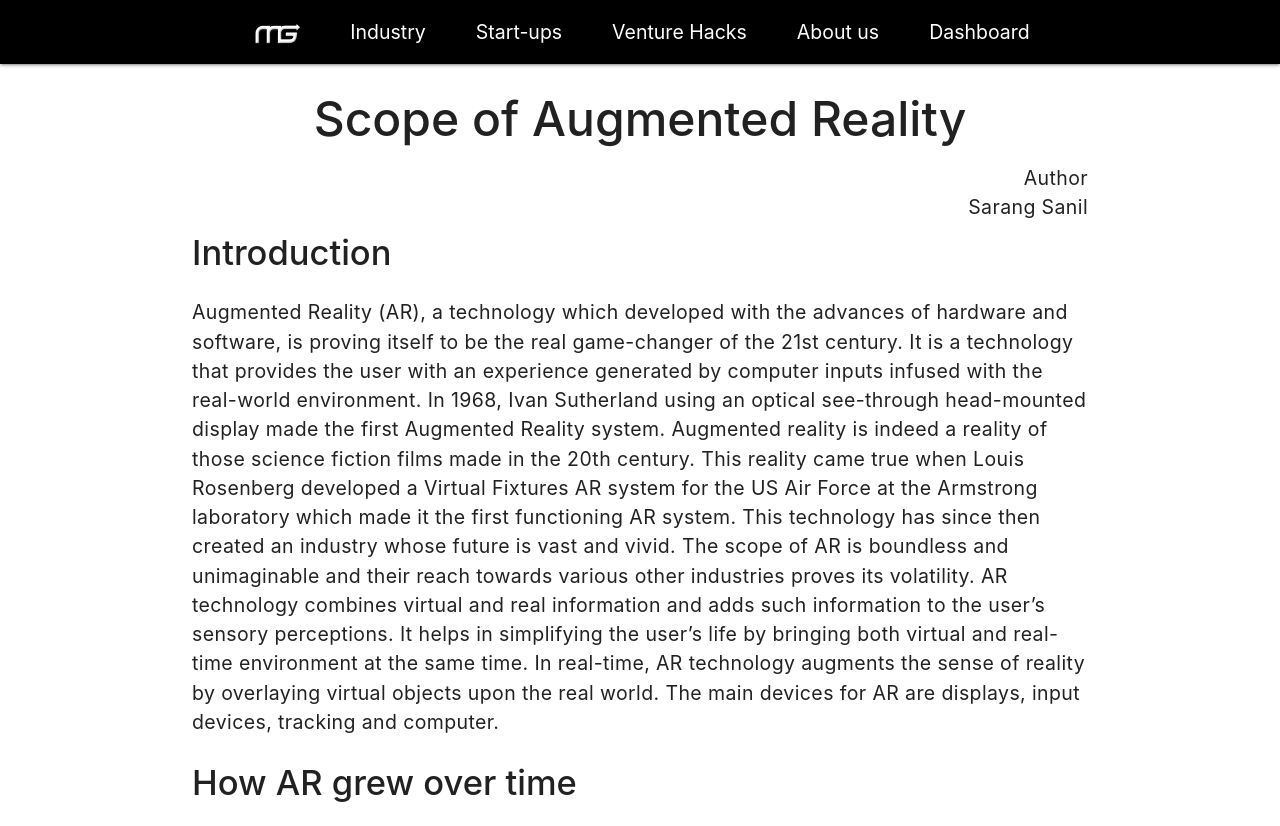
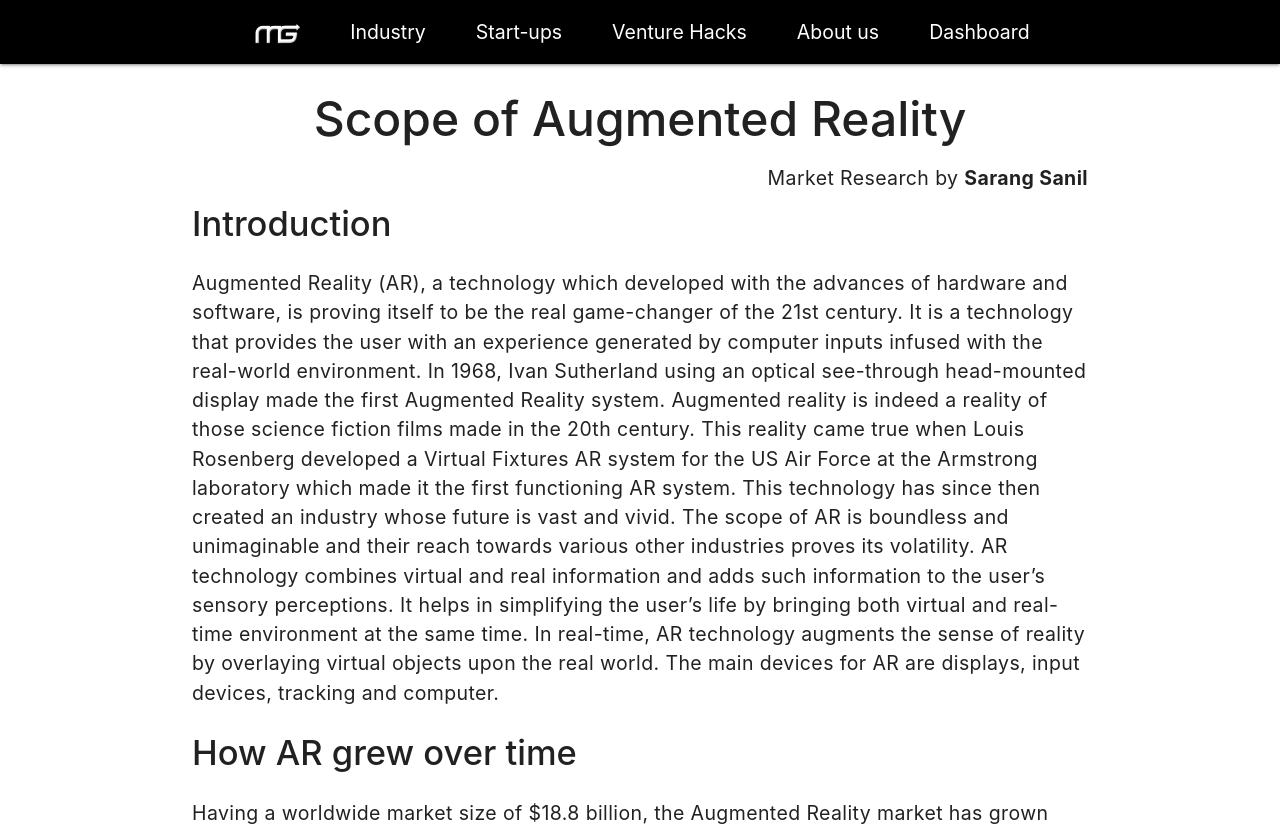
Before and after one commit to MarketGad/market-research-blog-frontend, a React (Create React App) app: page /s2003 in a window 1280 px wide. Shown: the top 826 px of the page. Built offline with nearby package versions, Linux system fonts and the light colour scheme.

Commit message:
Update s2003.js

```diff
--- a/src/components/articles/startups/s2003.js
+++ b/src/components/articles/startups/s2003.js
@@ -7,8 +7,7 @@ const s2003 = () => {
             <div className="container">
                 <h3 className="article-head center">Scope of Augmented Reality</h3>
                 <div className="center article-content" style={{ textAlign: "right" }}>
-                    Author <br />
-                    Sarang Sanil <br />
+                    Market Research by <b>Sarang Sanil</b> <br />
                 </div>
                 <p className="article-subhead">Introduction</p>
                 <p className="article-content">Augmented Reality (AR), a technology which developed with the advances of hardware and software, is proving itself to be the real game-changer of the 21st century. It is a technology that provides the user with an experience generated by computer inputs infused with the real-world environment. In 1968, Ivan Sutherland using an optical see-through head-mounted display made the first Augmented Reality system.  Augmented reality is indeed a reality of those science fiction films made in the 20th century. This reality came true when Louis Rosenberg developed a Virtual Fixtures AR system for the US Air Force at the Armstrong laboratory which made it the first functioning AR system. This technology has since then created an industry whose future is vast and vivid.  The scope of AR is boundless and unimaginable and their reach towards various other industries proves its volatility. AR technology combines virtual and real information and adds such information to the user’s sensory perceptions. It helps in simplifying the user’s life by bringing both virtual and real-time environment at the same time.  In real-time, AR technology augments the sense of reality by overlaying virtual objects upon the real world. The main devices for AR are displays, input devices, tracking and computer.</p>
```
